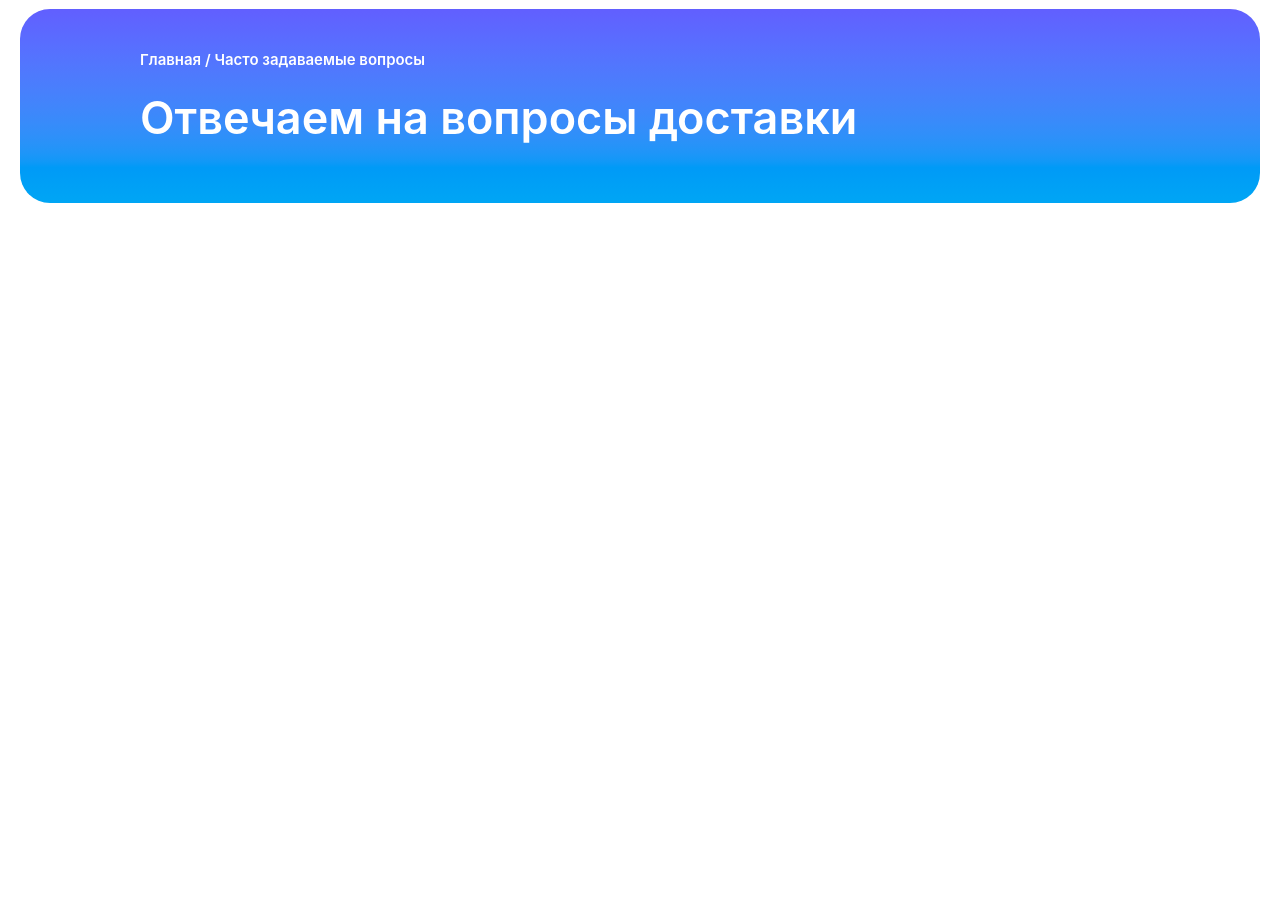
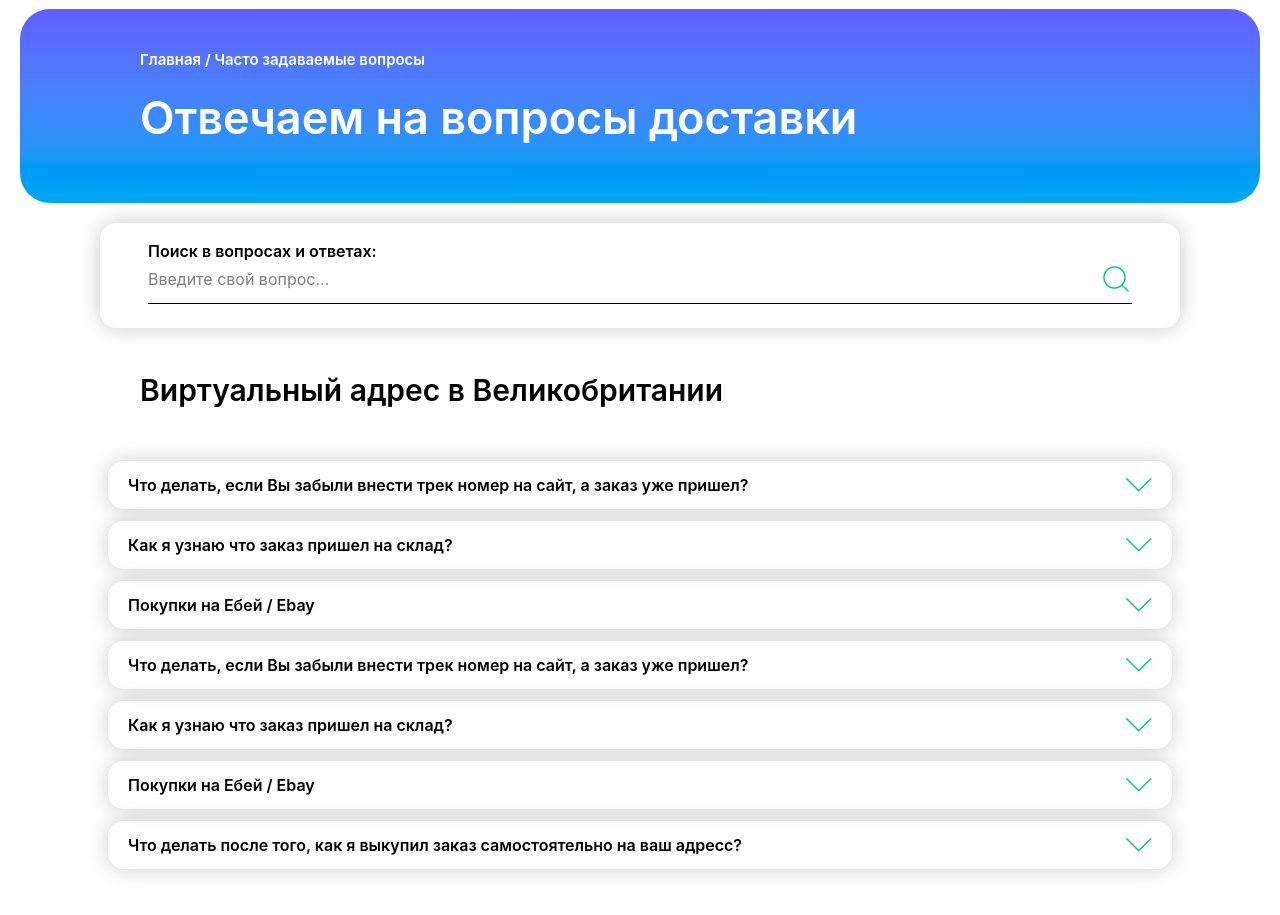
Before and after one commit to muhammadzoirov40-crypto/branch-2, a website: page page5.html in a window 1280 px wide. Shown: the part 63-978 px from the top of the page. Before the commit the page ends 800 px from the top, so only its background shows below. Drawn offline with nearby package versions, Linux system fonts and the light colour scheme; files that its build step writes are made by us from their sources.

Commit message:
ЭВиртуальный адрес в Великобритании

```diff
--- a/page5.html
+++ b/page5.html
@@ -34,13 +34,66 @@
             <button class="rounded-[20px] px-5 py-2 lg:flex hidden bg-[#00d981] text-white">Связаться с нами</button>
         </nav>
         <section
-        class="bg-linear-to-t from-sky-500 to-indigo-500 h-auto lg:flex lg:px-30 lg:pr-60 px-3 py-10 items-center rounded-[30px]">
+            class="bg-linear-to-t from-sky-500 to-indigo-500 h-auto lg:flex lg:px-30 lg:pr-60 px-3 py-10 items-center rounded-[30px]">
             <div class="text-white ">
-                <h1 class="font-semibold text-[20px] lg:text-[15px]">Главная  /  Часто задаваемые вопросы</h1>
+                <h1 class="font-semibold text-[20px] lg:text-[15px]">Главная / Часто задаваемые вопросы</h1>
                 <p class="my-3 font-semibold text-[30px] lg:text-[45px]">Отвечаем на вопросы доставки
                 </p>
             </div>
 
+        </section>
+        <section style="box-shadow: 0px 0px 20px rgb(203, 203, 203);"
+            class="justify-between my-5 items-center lg:mx-20 rounded-2xl py-4 p-2">
+            <div class=" gap-3 items-center px-10">
+                <h1 class="font-semibold">Поиск в вопросах и ответах:</h1>
+            </div>
+            <div class="flex items-center px-10 justify-center lg:justify-start">
+                <label class="" for="aaa"></label> <br class="">
+                <div class="flex justify-between w-full">
+                    <input class="outline-none  my-1 w-full  " placeholder="Введите свой вопрос..." type="text">
+                    <img src="./imgp5/MagnifyingGlass.png" alt="" class="text-end">
+                </div>
+            </div>
+            <hr class="mx-10 my-2">
+        </section>
+        <h1 class="font-semibold text-[25px] lg:text-[30px] lg:px-30 my-5 mt-10">Виртуальный адрес в Великобритании</h1>
+        <section class="my-5 items-center lg:mx-20 rounded-2xl py-4 p-2">
+            <div style="box-shadow: 0px 0px 20px rgb(203, 203, 203);"
+                class="justify-between rounded-2xl py-3  flex gap-3 items-center my-3 px-5">
+                <h1 class="font-semibold">Что делать, если Вы забыли внести трек номер на сайт, а заказ уже пришел?</h1>
+                <img src="./imgp5/Vector 50.png" alt="" class="text-end">
+            </div>
+            <div style="box-shadow: 0px 0px 20px rgb(203, 203, 203);"
+                class="justify-between rounded-2xl py-3  flex gap-3 items-center my-3 px-5">
+                <h1 class="font-semibold">Как я узнаю что заказ пришел на склад?</h1>
+                <img src="./imgp5/Vector 50.png" alt="" class="text-end">
+            </div>
+            <div style="box-shadow: 0px 0px 20px rgb(203, 203, 203);"
+                class="justify-between rounded-2xl py-3  flex gap-3 items-center my-3 px-5">
+                <h1 class="font-semibold">Покупки на Eбeй / Ebay</h1>
+                <img src="./imgp5/Vector 50.png" alt="" class="text-end">
+            </div>
+            <div style="box-shadow: 0px 0px 20px rgb(203, 203, 203);"
+                class="justify-between rounded-2xl py-3  flex gap-3 items-center my-3 px-5">
+                <h1 class="font-semibold">Что делать, если Вы забыли внести трек номер на сайт, а заказ уже пришел?</h1>
+                <img src="./imgp5/Vector 50.png" alt="" class="text-end">
+            </div>
+            <div style="box-shadow: 0px 0px 20px rgb(203, 203, 203);"
+                class="justify-between rounded-2xl py-3  flex gap-3 items-center my-3 px-5">
+                <h1 class="font-semibold">Как я узнаю что заказ пришел на склад?</h1>
+                <img src="./imgp5/Vector 50.png" alt="" class="text-end">
+            </div>
+            <div style="box-shadow: 0px 0px 20px rgb(203, 203, 203);"
+                class="justify-between rounded-2xl py-3  flex gap-3 items-center my-3 px-5">
+                <h1 class="font-semibold">Покупки на Eбeй / Ebay</h1>
+                <img src="./imgp5/Vector 50.png" alt="" class="text-end">
+            </div>
+            <div style="box-shadow: 0px 0px 20px rgb(203, 203, 203);"
+                class="justify-between rounded-2xl py-3  flex gap-3 items-center my-3 px-5">
+                <h1 class="font-semibold">Что делать после того, как я выкупил заказ самостоятельно на ваш адресс?
+                </h1>
+                <img src="./imgp5/Vector 50.png" alt="" class="text-end">
+            </div>
         </section>
     </section>
 </body>
```
Also changed, not shown: imgp5/MagnifyingGlass.png (added), imgp5/Vector 50.png (added).
